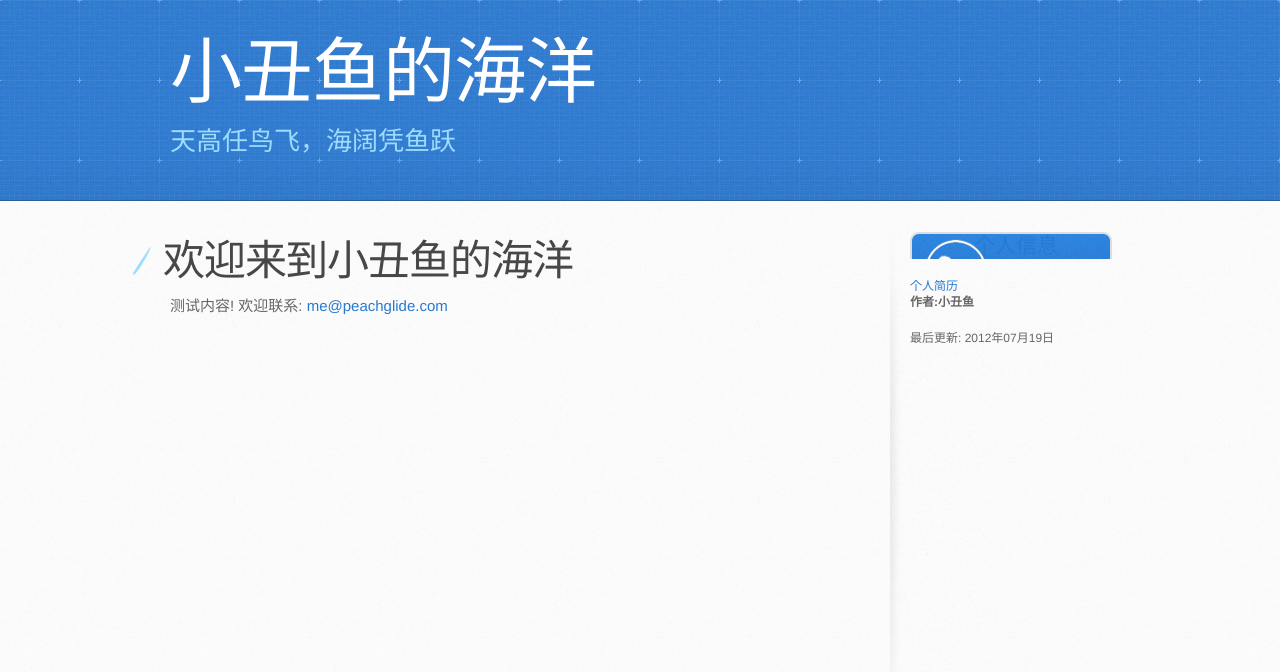
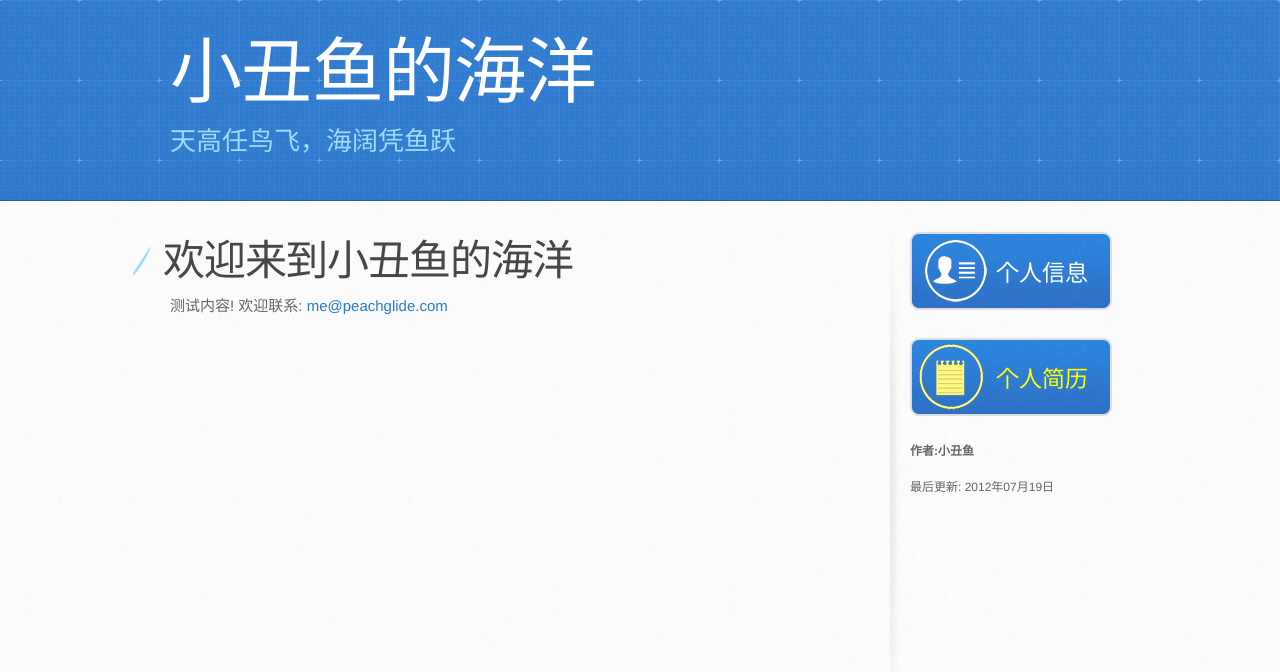
Before and after one commit to peachglide/home, a plain HTML site: page index.html in a window 1280 px wide. Drawn offline with Linux system fonts and the light colour scheme.

Commit message:
修正图标和样式

```diff
--- a/index.html
+++ b/index.html
@@ -31,17 +31,16 @@
 </h1>
 
 <p>测试内容!
-欢迎联系: <a href="me@peachglide.com">me@peachglide.com</a></p>
+欢迎联系: <a href="mailto:me@peachglide.com">me@peachglide.com</a></p>
         </section>
 
         <aside id="sidebar">
-          <a href="http://github.com/peachglide/home/info.html" class="info-button">
+          <a href="info.html" class="infobutton">
             个人信息
           </a>
-          <a href="http://github.com/peachglide/home/resume.html" class="resume-button">
+          <a href="resume.html" class="resumebutton">
             个人简历
           </a>
-
           <p class="repo-owner">作者:小丑鱼</p>
           <p>最后更新: 2012年07月19日</p>
         </aside>
--- a/stylesheets/stylesheet.css
+++ b/stylesheets/stylesheet.css
@@ -156,21 +156,33 @@ aside a.button {
   margin-bottom: 20px;
   font-size: 21px;
 }
-aside a.info-button {
+aside a.infobutton {
   width: 138px;
   padding-left: 64px;
   display: block;
   background: transparent url(../images/info-button.png) 0 0 no-repeat;
   margin-bottom: 20px;
   font-size: 21px;
+  height: 58px;
+  line-height: 1.2;
+  font-size: 23px;
+  color: #fff;
+  padding-left: 86px;
+  padding-top: 28px;
 }
-aside a.resum-button {
+aside a.resumebutton {
   width: 138px;
   padding-left: 64px;
   display: block;
-  background: transparent url(../images/resum-button.png) 0 0 no-repeat;
+  background: transparent url(../images/resume-button.png) 0 0 no-repeat;
   margin-bottom: 20px;
   font-size: 21px;
+  height: 58px;
+  line-height: 1.2;
+  font-size: 23px;
+  color: #ff0;
+  padding-left: 86px;
+  padding-top: 28px;
 }
 
 code, pre {
```
Also changed, not shown: info.html (+3 -4 lines), resume.html (+3 -4 lines).
